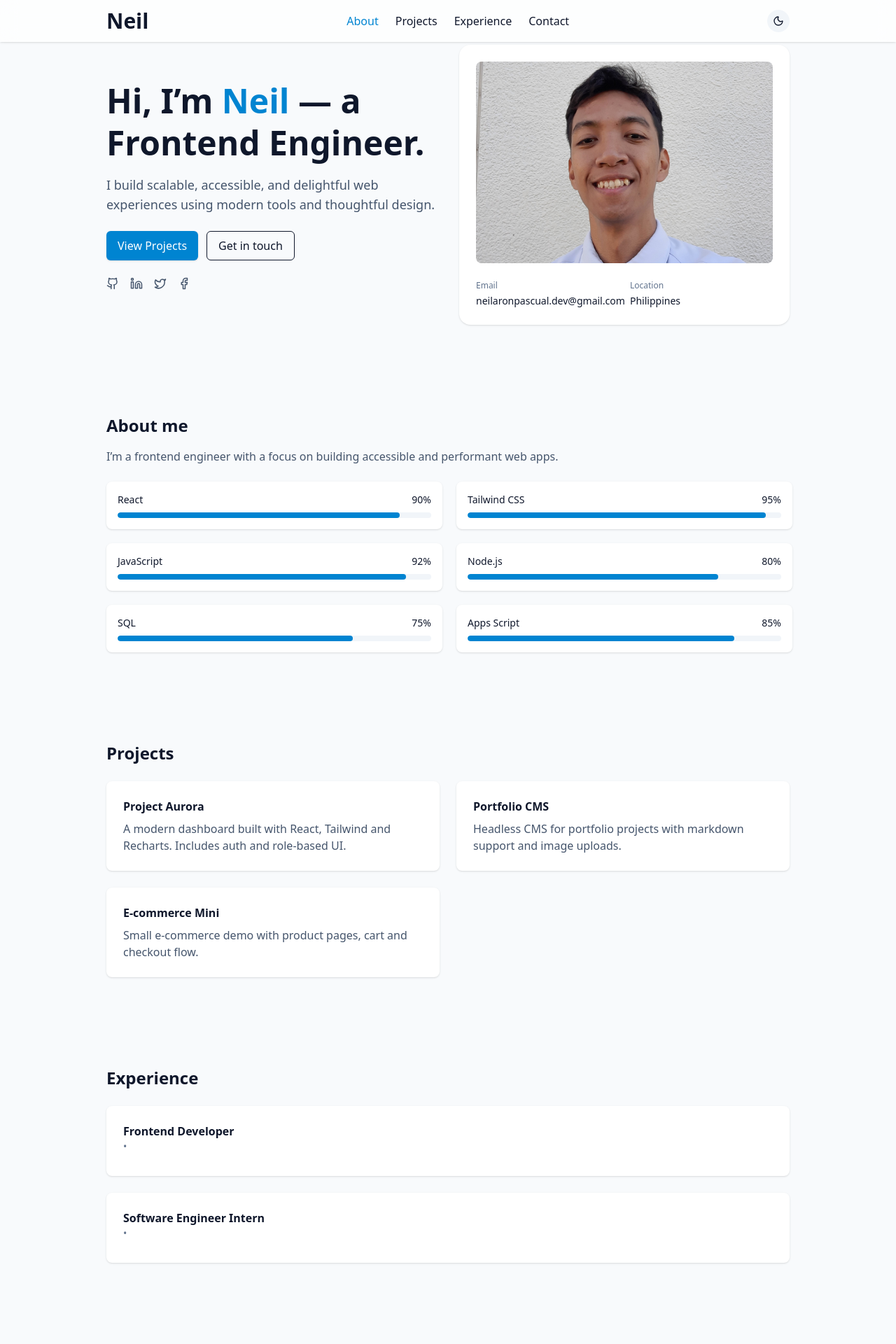
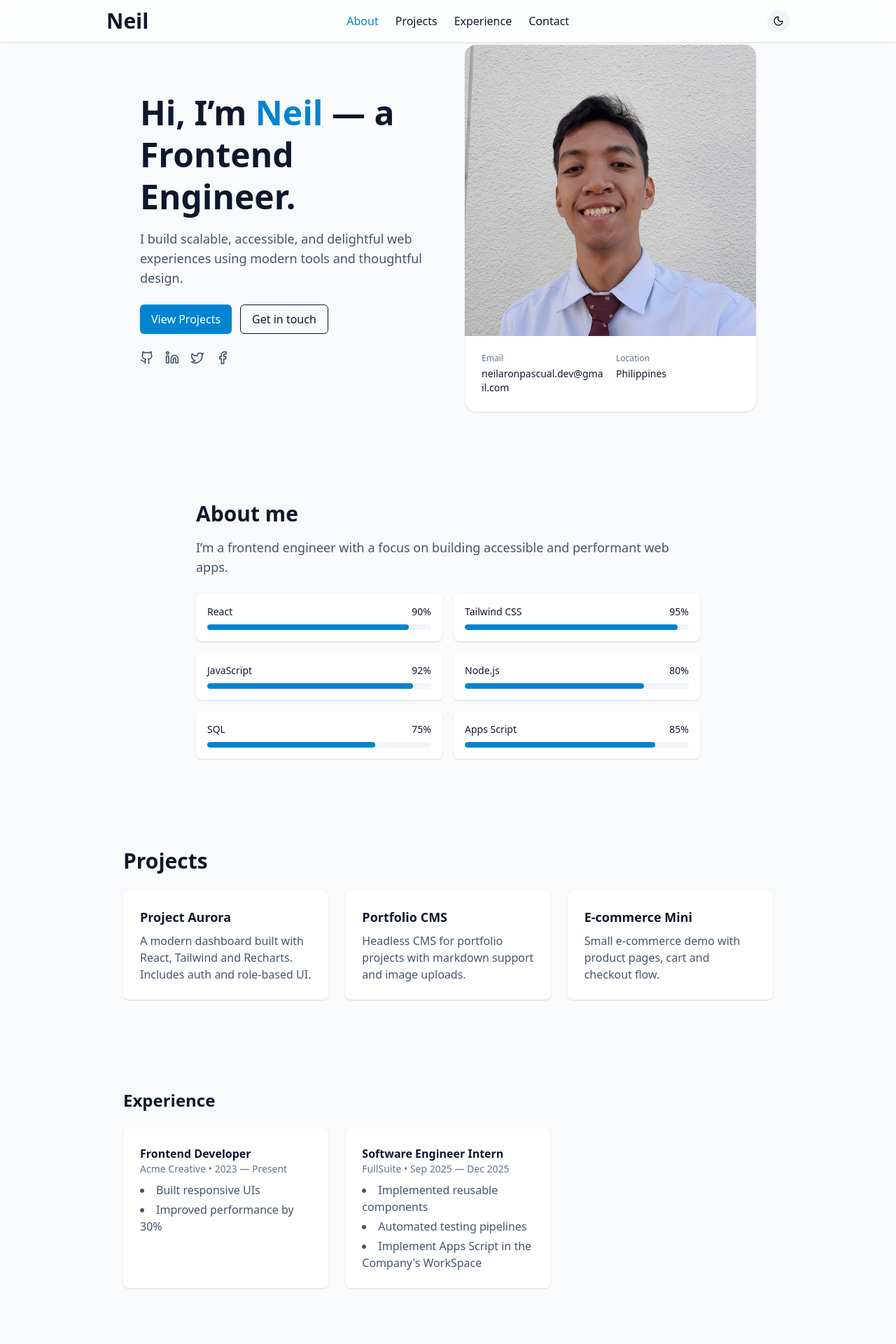
Before and after one commit to neilpascual/Portfolio, a React (Vite) app: page / in a window 1280 px wide. Shown: the top 1920 px of the page at 70% size. Built offline with nearby package versions, Linux system fonts and the light colour scheme.

Commit message:
responsive components

```diff
--- a/src/components/About.jsx
+++ b/src/components/About.jsx
@@ -4,20 +4,28 @@ import SectionWrapper from "./SectionWrapper";
 export default function About() {
   return (
     <SectionWrapper id="about">
-      <div className="max-w-3xl">
-        <h2 className="text-2xl font-semibold">About me</h2>
-        <p className="mt-4 text-slate-600 dark:text-slate-300">
+      <div className="max-w-3xl mx-auto px-4 sm:px-6">
+        <h2 className="text-2xl sm:text-3xl font-semibold">About me</h2>
+        <p className="mt-4 text-base sm:text-lg text-slate-600 dark:text-slate-300">
           I’m a frontend engineer with a focus on building accessible and performant web apps.
         </p>
-        <div className="mt-6 grid grid-cols-1 sm:grid-cols-2 gap-5 w-245">
+
+        {/* Skills Grid */}
+        <div className="mt-6 grid grid-cols-1 sm:grid-cols-2 gap-4">
           {skills.map((s) => (
-            <div key={s.name} className="bg-white dark:bg-slate-800 p-4 rounded-lg shadow-sm">
+            <div
+              key={s.name}
+              className="bg-white dark:bg-slate-800 p-4 rounded-lg shadow-sm"
+            >
               <div className="flex justify-between text-sm font-medium">
-                <div>{s.name}</div>
-                <div>{s.level}%</div>
+                <span>{s.name}</span>
+                <span>{s.level}%</span>
               </div>
               <div className="mt-2 bg-slate-100 dark:bg-slate-700 rounded-full h-2 overflow-hidden">
-                <div style={{ width: `${s.level}%` }} className="h-2 rounded-full bg-sky-600"></div>
+                <div
+                  style={{ width: `${s.level}%` }}
+                  className="h-full rounded-full bg-sky-600 transition-all duration-500 ease-in-out"
+                ></div>
               </div>
             </div>
           ))}
--- a/src/components/Experience.jsx
+++ b/src/components/Experience.jsx
@@ -4,17 +4,23 @@ import SectionWrapper from "./SectionWrapper";
 export default function Experience() {
   return (
     <SectionWrapper id="experience">
+            <div className="max-w-6xl mx-auto px-4 sm:px-6">
       <h2 className="text-2xl font-semibold mb-6">Experience</h2>
-      <div className="space-y-6">
+      <div className="grid grid-cols-1 sm:grid-cols-2 lg:grid-cols-3 gap-6">
         {experience.map((job) => (
           <div key={job.role} className="bg-white dark:bg-slate-800 p-6 rounded-lg shadow-sm">
             <div className="font-semibold">{job.role}</div>
             <div className="text-sm text-slate-500 dark:text-slate-400">
-              {job.company} • {job.duration}
+              {job.org} • {job.date}
             </div>
-            <p className="mt-2 text-slate-600 dark:text-slate-300">{job.desc}</p>
+            <ul className="mt-2 list-disc list-inside text-slate-600 dark:text-slate-300 space-y-1">
+              {job.bullets.map((bullet, index) => (
+                <li key={index}>{bullet}</li>
+              ))}
+            </ul>
           </div>
         ))}
+      </div>
       </div>
     </SectionWrapper>
   );
--- a/src/components/Hero.jsx
+++ b/src/components/Hero.jsx
@@ -8,18 +8,25 @@ export default function Hero() {
       initial={{ opacity: 0, y: 20 }}
       animate={{ opacity: 1, y: 0 }}
       transition={{ duration: 0.6 }}
-      className="grid grid-cols-1 md:grid-cols-2 gap-8 items-center py-16"
+      className="grid grid-cols-1 md:grid-cols-2 gap-12 items-center py-16 px-4 md:px-12 max-w-7xl mx-auto"
     >
       {/* Left Side */}
       <div>
-        <h1 className="text-4xl md:text-5xl font-extrabold leading-tight">
-          Hi, I’m <span className="text-sky-600 transition-all duration-300 hover:scale-110">Neil</span> — a Frontend Engineer.
+        <h1 className="text-4xl sm:text-5xl font-extrabold leading-tight">
+          Hi, I’m{" "}
+          <span className="text-sky-600 transition-all duration-300 hover:scale-110 inline-block">
+            Neil
+          </span>{" "}
+          — a Frontend Engineer.
         </h1>
-        <p className="mt-4 text-lg text-slate-600 dark:text-slate-300">
-          I build scalable, accessible, and delightful web experiences using modern tools and thoughtful design.
+
+        <p className="mt-4 text-lg text-slate-600 dark:text-slate-300 max-w-xl">
+          I build scalable, accessible, and delightful web experiences using
+          modern tools and thoughtful design.
         </p>
 
-        <div className="mt-6 flex gap-3">
+        {/* CTA Buttons */}
+        <div className="mt-6 flex flex-wrap gap-3">
           <a
             href="#projects"
             className="inline-flex items-center gap-2 px-4 py-2 bg-sky-600 text-white rounded-md shadow hover:bg-sky-700 transition"
@@ -34,66 +41,57 @@ export default function Hero() {
           </a>
         </div>
 
+        {/* Social Icons */}
         <div className="mt-6 flex gap-4 items-center text-slate-600 dark:text-slate-400">
           <a
             aria-label="github"
             href="https://github.com/neilpascual"
             className="hover:text-slate-800 dark:hover:text-slate-200"
           >
-            <Github size={18} />
+            <Github size={20} />
           </a>
           <a
             aria-label="linkedin"
             href="#"
             className="hover:text-slate-800 dark:hover:text-slate-200"
           >
-            <Linkedin size={18} />
+            <Linkedin size={20} />
           </a>
           <a
             aria-label="twitter"
             href="#"
             className="hover:text-slate-800 dark:hover:text-slate-200"
           >
-            <Twitter size={18} />
+            <Twitter size={20} />
           </a>
           <a
-            aria-label="twitter"
+            aria-label="facebook"
             href="https://www.facebook.com/neilaron.pascual"
             className="hover:text-slate-800 dark:hover:text-slate-200"
           >
-            <Facebook size={18} />
+            <Facebook size={20} />
           </a>
         </div>
       </div>
 
       {/* Right Side */}
-      <div className="bg-white rounded-2xl shadow p-6 dark:bg-slate-800 ">
-        <div className="h-56 md:h-72 flex items-center justify-center rounded-lg bg-white dark:bg-slate-500">
-          <div className="text-center">
-            {/* <div className="bg-white rounded-2xl shadow p-6 dark:bg-slate-800"> */}
-            <div className="h-56 md:h-72 w-106 aspect-square flex items-center justify-center rounded-lg overflow-hidden bg-white dark:bg-slate-500">
+      <div className="w-full max-w-sm mx-auto sm:max-w-md">
+        <div className="overflow-hidden rounded-2xl shadow bg-white dark:bg-slate-800">
+          <div className="aspect-square">
             <img
               src={neil}
-                alt="Profile"
-                className="h-full w-full object-cover transition-all duration-300 hover:scale-120"
+              alt="Neil Profile"
+              className="w-full h-full object-cover transition-transform duration-300 hover:scale-105"
             />
           </div>
-            {/* </div> */}
 
-            {/* <div className="text-sm text-white">Available for</div>
-            <div className="mt-2 font-semibold text-lg">
-              Freelance & Full-time
-            </div>
-            <div className="mt-6 text-slate-400 text-sm">
-              Open to remote or hybrid roles. Based in Manila (UTC+8).
-            </div> */}
-          </div>
-        </div>
-
-        <div className="mt-6 grid grid-cols-2 gap-4 bg-white dark:bg-slate-800">
+          {/* Contact Info */}
+          <div className="p-6 grid grid-cols-2 gap-4">
             <div className="space-y-1">
               <div className="text-xs text-slate-500">Email</div>
-            <div className="text-sm font-medium">neilaronpascual.dev@gmail.com</div>
+              <div className="text-sm font-medium break-all">
+                neilaronpascual.dev@gmail.com
+              </div>
             </div>
             <div className="space-y-1">
               <div className="text-xs text-slate-500">Location</div>
@@ -101,6 +99,7 @@ export default function Hero() {
             </div>
           </div>
         </div>
+      </div>
     </motion.section>
   );
 }
--- a/src/components/Projects.jsx
+++ b/src/components/Projects.jsx
@@ -4,14 +4,22 @@ import SectionWrapper from "./SectionWrapper";
 export default function Projects() {
   return (
     <SectionWrapper id="projects">
-      <h2 className="text-2xl font-semibold mb-6">Projects</h2>
-      <div className="grid md:grid-cols-2 gap-6">
-        {projects.map((p) => (
-          <div key={p.title} className="bg-white dark:bg-slate-800 p-6 rounded-lg shadow-sm">
-            <h3 className="font-semibold">{p.title}</h3>
-            <p className="mt-2 text-slate-600 dark:text-slate-300">{p.desc}</p>
-          </div>
-        ))}
+      <div className="max-w-6xl mx-auto px-4 sm:px-6">
+        <h2 className="text-2xl sm:text-3xl font-semibold mb-6">Projects</h2>
+
+        <div className="grid grid-cols-1 sm:grid-cols-2 lg:grid-cols-3 gap-6">
+          {projects.map((p) => (
+            <div
+              key={p.title}
+              className="bg-white dark:bg-slate-800 p-6 rounded-lg shadow-sm hover:shadow-md transition"
+            >
+              <h3 className="text-lg font-semibold">{p.title}</h3>
+              <p className="mt-2 text-slate-600 dark:text-slate-300 text-sm sm:text-base">
+                {p.desc}
+              </p>
+            </div>
+          ))}
+        </div>
       </div>
     </SectionWrapper>
   );
--- a/src/components/Testimonials.jsx
+++ b/src/components/Testimonials.jsx
@@ -4,14 +4,16 @@ import SectionWrapper from "./SectionWrapper";
 export default function Testimonials() {
   return (
     <SectionWrapper id="testimonials">
+      <div className="max-w-6xl mx-auto px-4 sm:px-6">
       <h2 className="text-2xl font-semibold mb-6">Testimonials</h2>
-      <div className="grid md:grid-cols-2 gap-6">
+      <div className="grid grid-cols-1 sm:grid-cols-2 lg:grid-cols-3 gap-6">
         {testimonials.map((t, i) => (
           <div key={i} className="bg-white dark:bg-slate-800 p-6 rounded-lg shadow-sm italic">
-            “{t.text}”
-            <div className="mt-2 font-medium not-italic">— {t.name}</div>
+            “{t.quote}”
+            <div className="mt-2 font-medium not-italic">— {t.author}</div>
           </div>
         ))}
+      </div>
       </div>
     </SectionWrapper>
   );
--- a/src/data/experience.js
+++ b/src/data/experience.js
@@ -9,6 +9,8 @@ export const experience = [
     role: 'Software Engineer Intern',
     org: 'FullSuite',
     date: 'Sep 2025 — Dec 2025',
-    bullets: ['Implemented reusable components', 'Automated testing pipelines'],
+    bullets: ['Implemented reusable components', 'Automated testing pipelines',
+      "Implement Apps Script in the Company's WorkSpace"
+    ],
   },
 ];
```
Lines whose indentation alone changed are shown as unchanged.
